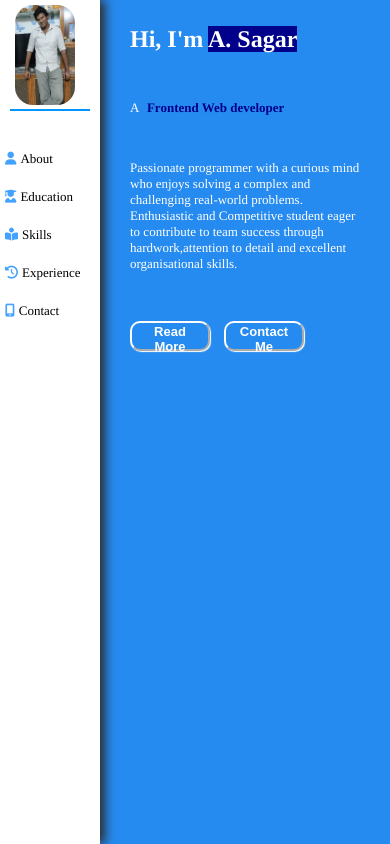
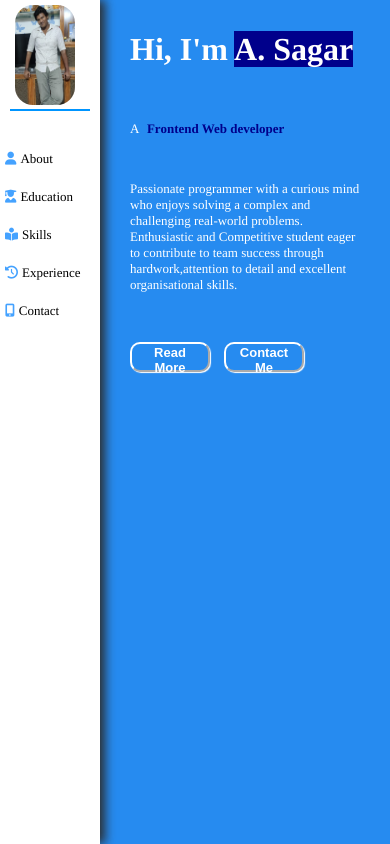
Before and after one commit to sagarforgit/myportfolio, a plain HTML site: page index.html in a window 390 px wide. Shown: the top 844 px of the page. Drawn offline with Linux system fonts and the light colour scheme.

Commit message:
style.css

```diff
--- a/style.css
+++ b/style.css
@@ -67,9 +67,6 @@
         padding-right:30px;
         color:White;
         height:100vh;
-    }
-    #page1 h1{
-        font-size:24px;
     }
     .front{
         color:darkblue;
```
